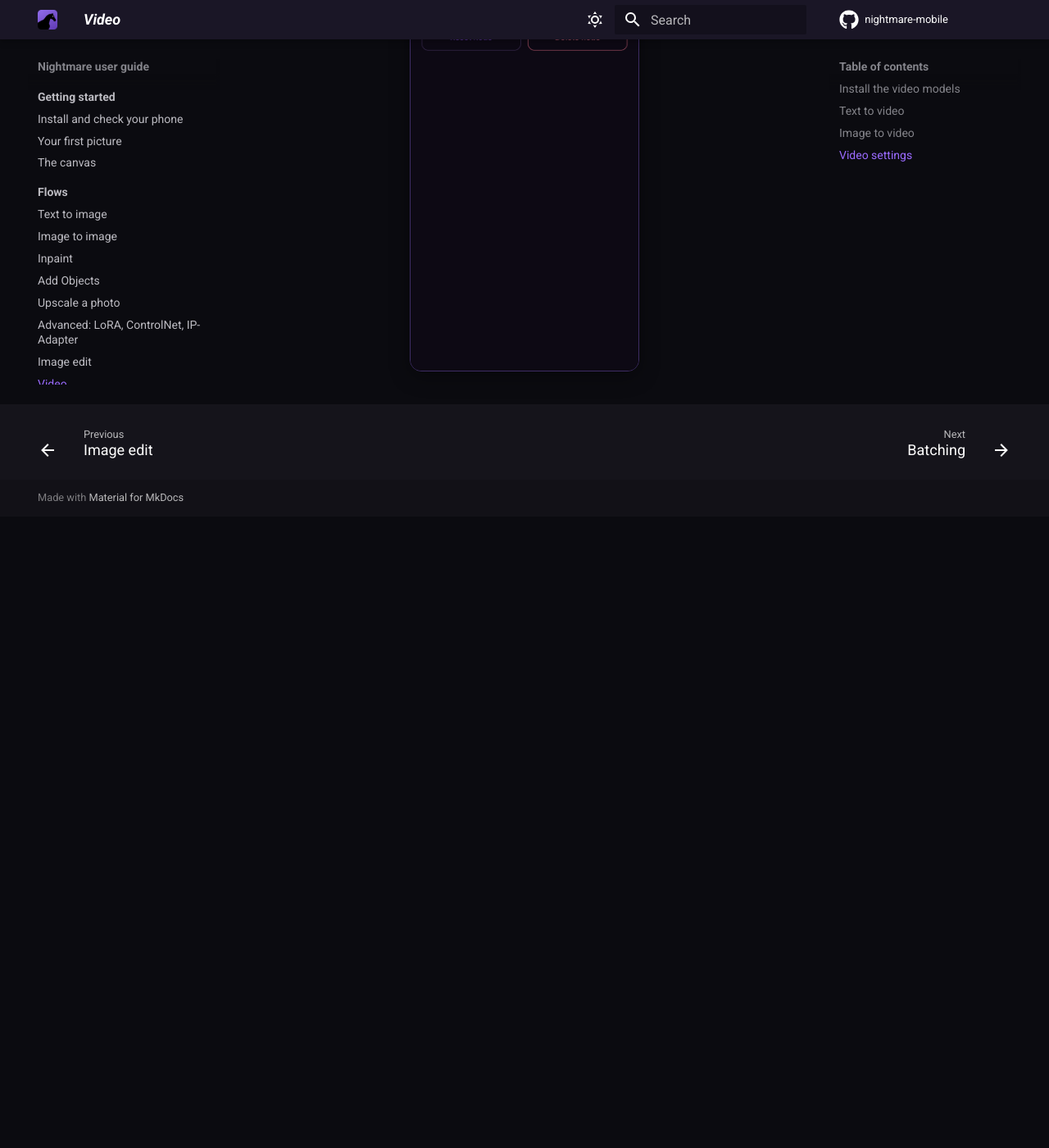
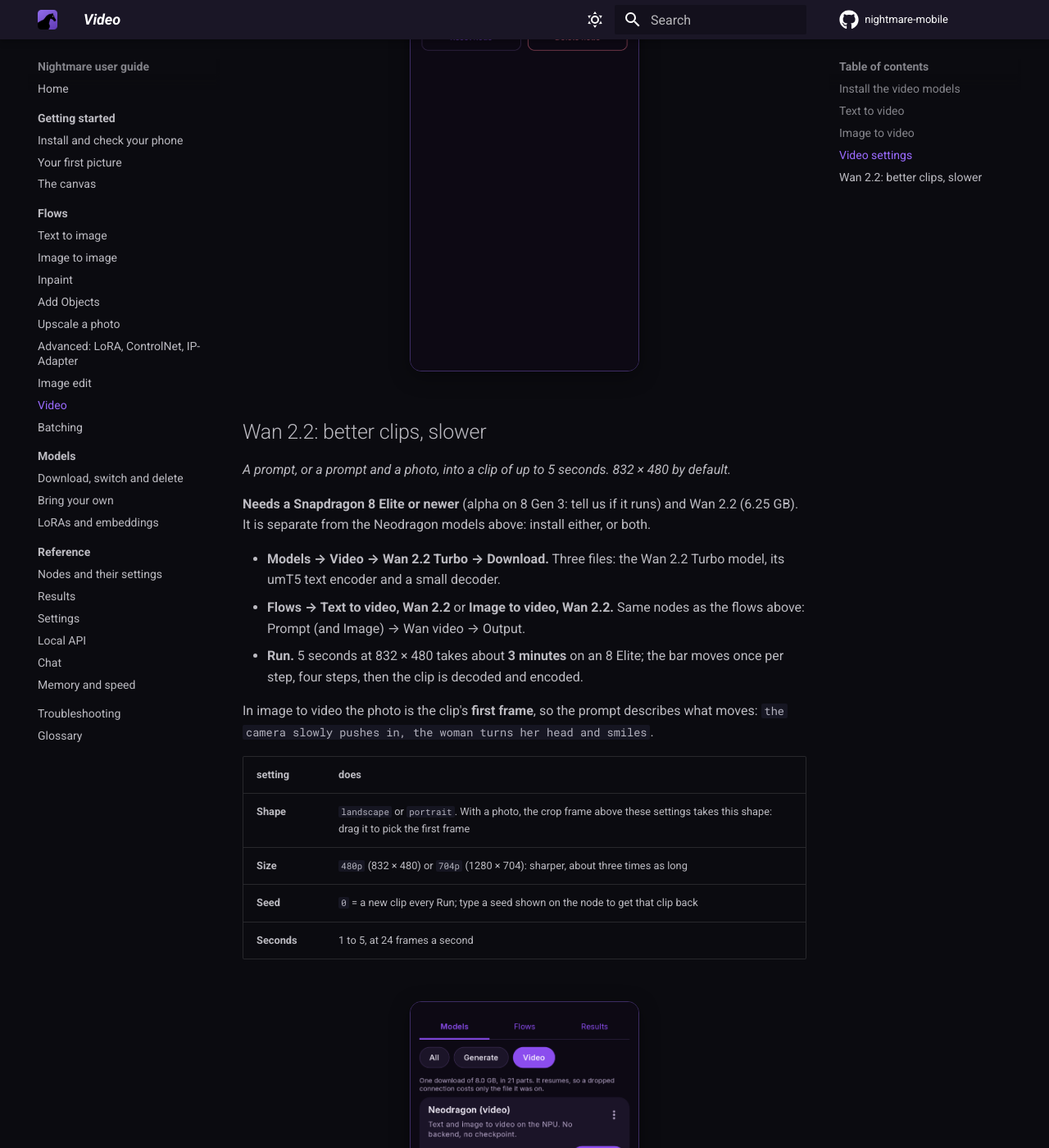
Before and after one commit to AbrahamPaulJ/nightmare-mobile, an MkDocs documentation site: the page built from guide/pages/flows/video.md, in a window 1280 px wide and 1400 px high, scrolled down 2183 px. Shown: the whole window at 82% size. Built offline with MkDocs 1.6.1 and Material for MkDocs 9.7.7, drawn with Linux system fonts in a browser that asks for light colours; comment, search, counter and statistics services are not loaded; before the commit the page ends 2813 px from its top, so only the background shows below that.

Commit message:
README/NOTICE/guide: Wan 2.2 video, alpha on 8 Gen 3, credits
Co-Authored-By: Claude Opus 5.5 <noreply@anthropic.com>
Claude-Session: https://claude.ai/code/session_014FMrj7WqKCQukdhLDicn9n

```diff
--- a/guide/pages/flows/video.md
+++ b/guide/pages/flows/video.md
@@ -49,3 +49,31 @@ The clip **loops on the node** that made it; tap it to play it full screen. With
 <figure markdown>
   ![The video node's settings](../img/inspector-video-sample.png){ .screen }
 </figure>
+
+## Wan 2.2: better clips, slower
+
+*A prompt, or a prompt and a photo, into a clip of up to 5 seconds. 832 × 480 by default.*
+
+**Needs a Snapdragon 8 Elite or newer** (alpha on 8 Gen 3: tell us if it runs) and Wan 2.2 (6.25 GB). It is separate from the
+Neodragon models above: install either, or both.
+
+- **Models → Video → Wan 2.2 Turbo → Download.** Three files: the Wan 2.2 Turbo model, its
+  umT5 text encoder and a small decoder.
+- **Flows → Text to video, Wan 2.2** or **Image to video, Wan 2.2.** Same nodes as the
+  flows above: Prompt (and Image) → Wan video → Output.
+- **Run.** 5 seconds at 832 × 480 takes about **3 minutes** on an 8 Elite; the bar moves once
+  per step, four steps, then the clip is decoded and encoded.
+
+In image to video the photo is the clip's **first frame**, so the prompt describes what moves:
+`the camera slowly pushes in, the woman turns her head and smiles`.
+
+| setting | does |
+|---|---|
+| **Shape** | `landscape` or `portrait`. With a photo, the crop frame above these settings takes this shape: drag it to pick the first frame |
+| **Size** | `480p` (832 × 480) or `704p` (1280 × 704): sharper, about three times as long |
+| **Seed** | `0` = a new clip every Run; type a seed shown on the node to get that clip back |
+| **Seconds** | 1 to 5, at 24 frames a second |
+
+<figure markdown>
+  ![Models → Video with Wan 2.2](../img/models-video-wan.png){ .screen }
+</figure>
--- a/guide/pages/models/index.md
+++ b/guide/pages/models/index.md
@@ -24,7 +24,7 @@ which phones can run it; inside a family, models differ in style.
 Besides picture models, **Models** also holds:
 
 - **Upscalers**: small models that enlarge a picture. [Upscale](../flows/upscale.md)
-- **Video**: the text- and image-to-video models, one 8.6 GB download. [Video](../flows/video.md)
+- **Video**: the text- and image-to-video models, one 8.6 GB download, and Wan 2.2 (6.25 GB), slower and better. [Video](../flows/video.md)
 
 <figure markdown>
   ![The Models tab, SD 1.5 family](../img/models-installed.png){ .screen }
```
Also changed, not shown: guide/pages/flows/index.md (+2 -0 lines), guide/pages/index.md (+1 -0 lines), guide/pages/reference/nodes.md (+13 -0 lines), README.md, guide/pages/img/models-video-wan.png (added), 1 other file.
